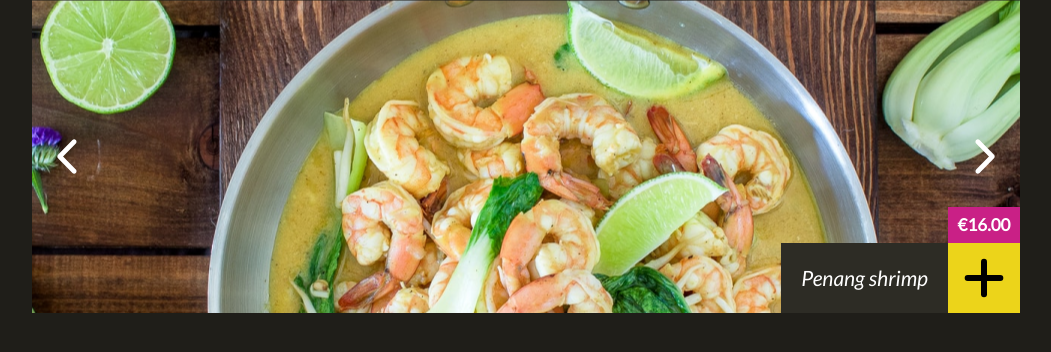
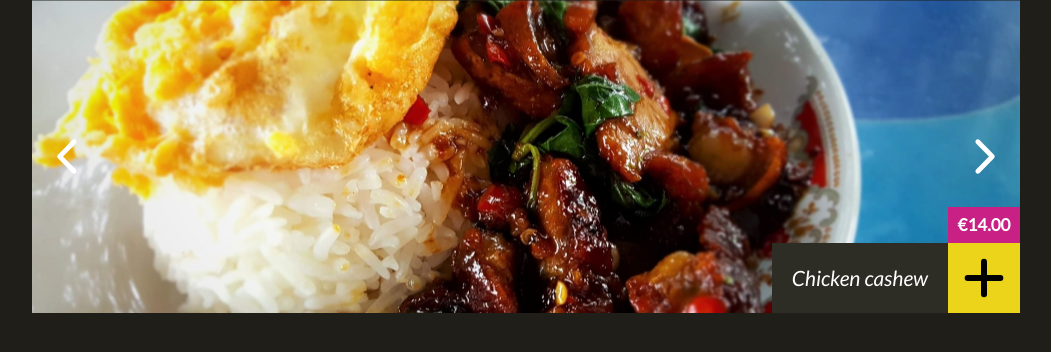
Before and after one commit to js-tasks-ru/jsbasic-20220418-2_shahim, a website: page 5-module/3-task/index.html in a window 1280 px wide. Both pictures are taken after a click on the element 1099 px from the left and 156 px from the top of the page. Shown: the whole page, without its empty margins (114-1165 px from the left). Drawn offline with Linux system fonts and the light colour scheme.

Commit message:
module 5

```diff
--- a/5-module/1-task/index.js
+++ b/5-module/1-task/index.js
@@ -1,3 +1,7 @@
 function hideSelf() {
-  // ваш код...
+  // добавит скрытие по нажатию на все кнопки с классом hide-self-button
+  const btns = document.getElementsByClassName('hide-self-button');
+  Array.from(btns).forEach(item => {
+    item.addEventListener('click', (e) => e.target.hidden = !e.target.hidden);
+  });
 }
--- a/5-module/2-task/index.js
+++ b/5-module/2-task/index.js
@@ -1,3 +1,5 @@
 function toggleText() {
-  // ваш код...
+  const text = document.getElementById('text');
+  const btn = document.getElementsByClassName('toggle-text-button')[0];
+  btn.addEventListener('click', () => text.hidden = !text.hidden);
 }
--- a/5-module/3-task/index.js
+++ b/5-module/3-task/index.js
@@ -1,3 +1,25 @@
 function initCarousel() {
-  // ваш код...
+  const carouselInner = document.querySelector('.carousel__inner');
+  const arrowRight = document.querySelector('.carousel__arrow_right');
+  const arrowLeft = document.querySelector('.carousel__arrow_left');
+  const step = carouselInner.children[0].offsetWidth;
+  const rightBorder = -step * carouselInner.children.length;
+
+  const scrollCarousel = (step) => {
+    const endPoint = Number(carouselInner.style.transform.replace(/[^-\d]/g, '')) + step;
+    if (endPoint <= 0 && endPoint > rightBorder) {
+      carouselInner.style.transform = `translateX(${endPoint}px)`;
+    }
+    arrowLeft.style.display = (endPoint === 0) ? 'none' : '';
+    arrowRight.style.display = (endPoint + step === rightBorder) ? 'none' : '';
+  };
+
+
+  arrowLeft.style.display = 'none';
+  arrowRight.addEventListener('click', () => {
+    scrollCarousel(-step);
+  });
+  arrowLeft.addEventListener('click', () => {
+    scrollCarousel(step);
+  });
 }
```
Also changed, not shown: 5-module/1-task/index.html (+0 -1 lines), 5-module/3-task/task.test.js (+0 -1 lines).
